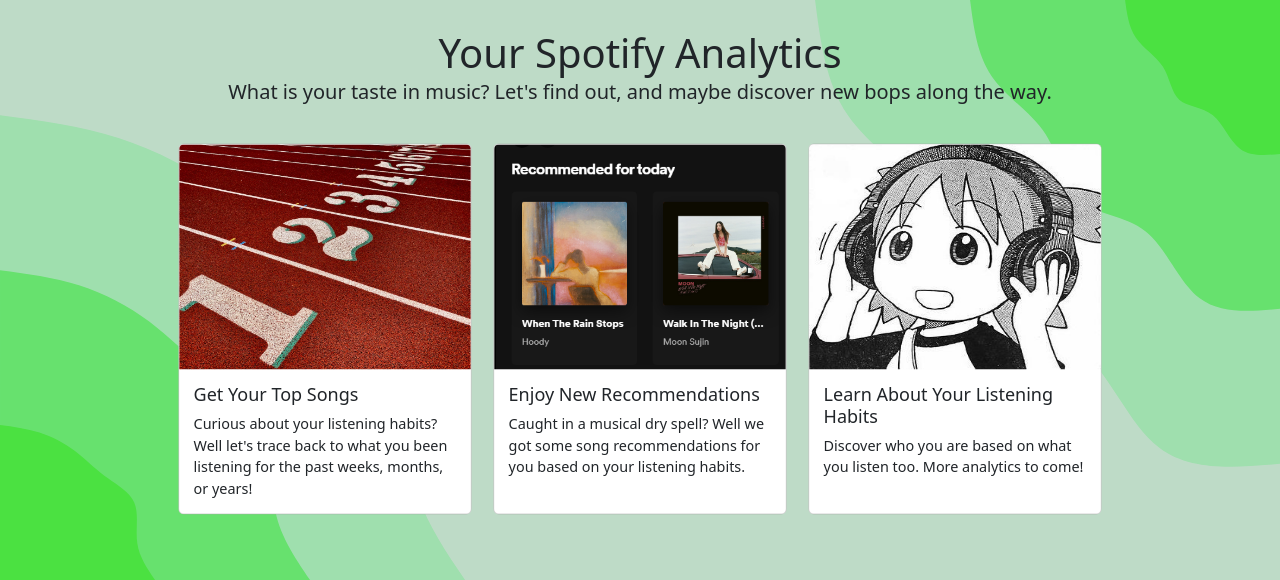
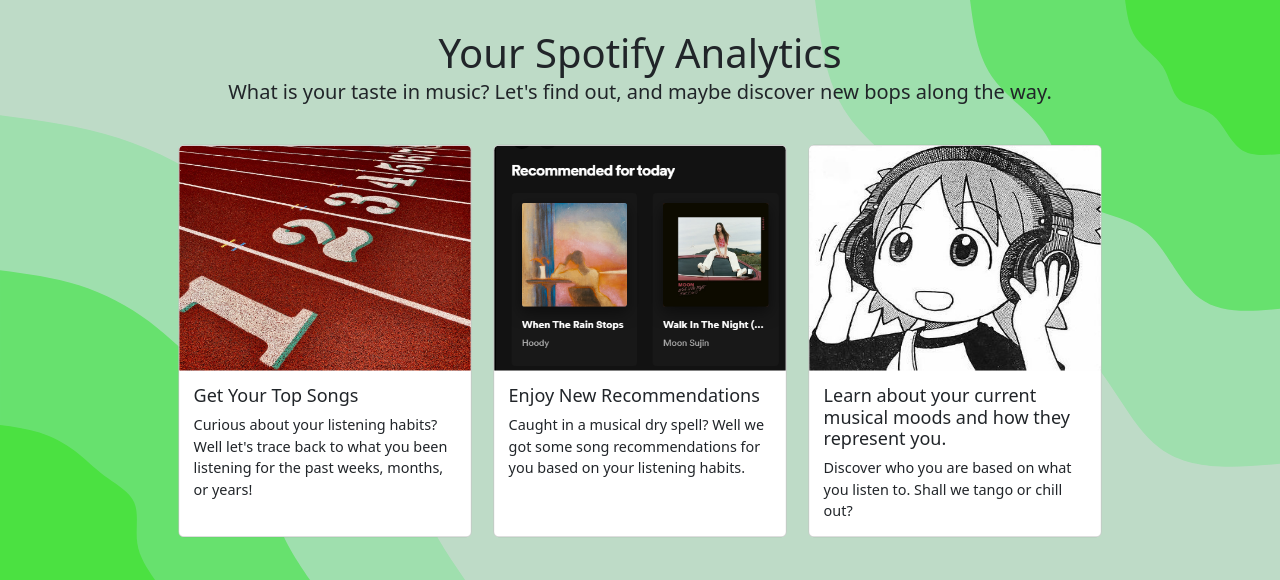
Before and after one commit to kietn20/Listen-To-Yourself, a Flask app: page /home in a window 1280 px wide. Shown: the part 266-846 px from the top of the page. Run offline with Flask 3, Linux system fonts and the light colour scheme; some libraries are stand-ins or nearby versions.

Commit message:
fix home page descriptions

```diff
--- a/templates/home.html
+++ b/templates/home.html
@@ -54,8 +54,8 @@
         <div class="card h-100">
             <img style="height: 250px;" src="/static/card3.jpg" class="card-img-top" alt="...">
             <div class="card-body">
-            <h5 class="card-title">Learn About Your Listening Habits</h5>
-            <p class="card-text">Discover who you are based on what you listen too. More analytics to come!</p>
+            <h5 class="card-title">Learn about your current musical moods and how they represent you.</h5>
+            <p class="card-text">Discover who you are based on what you listen to. Shall we tango or chill out?</p>
             </div>
         </div>
         </div>
```
